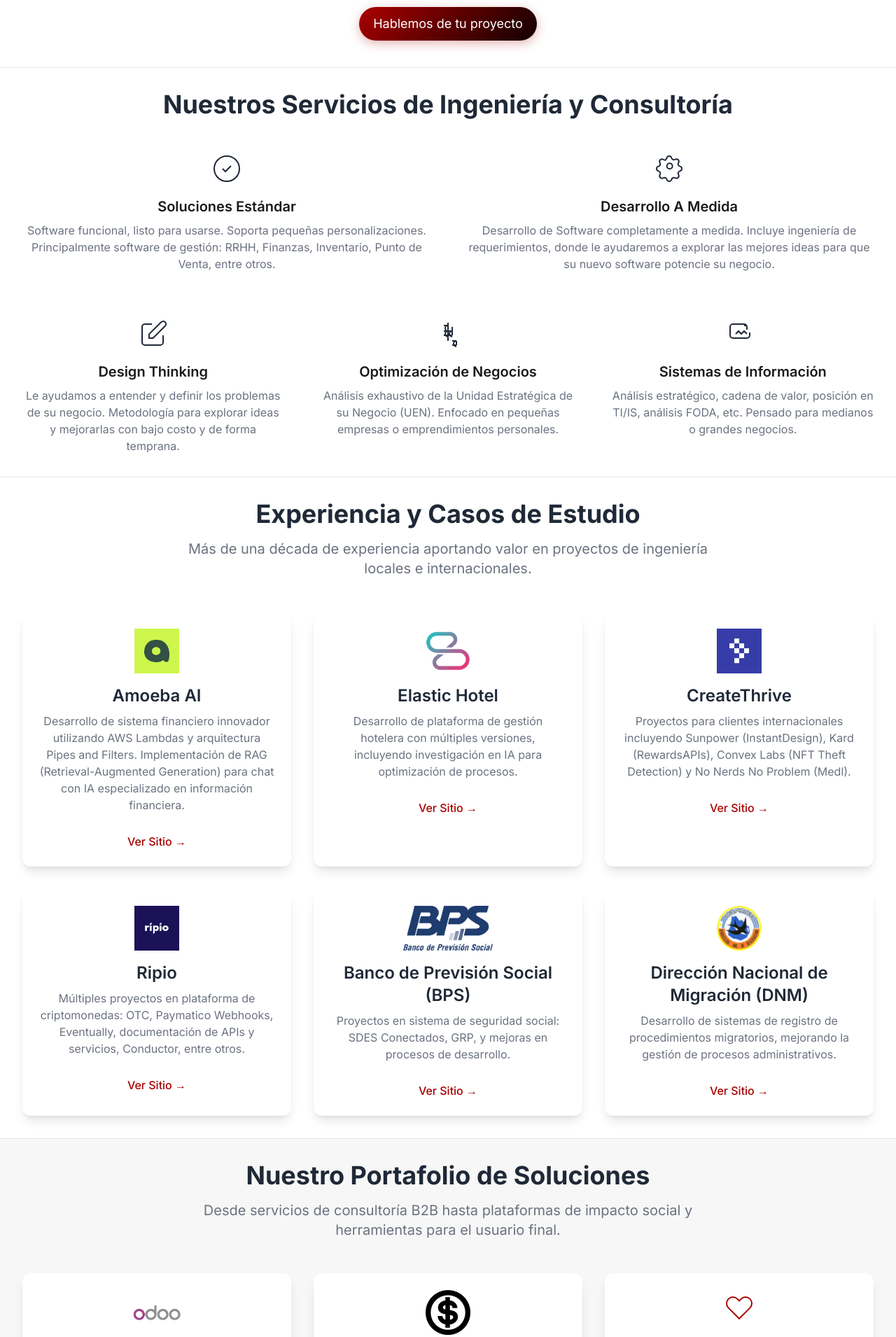
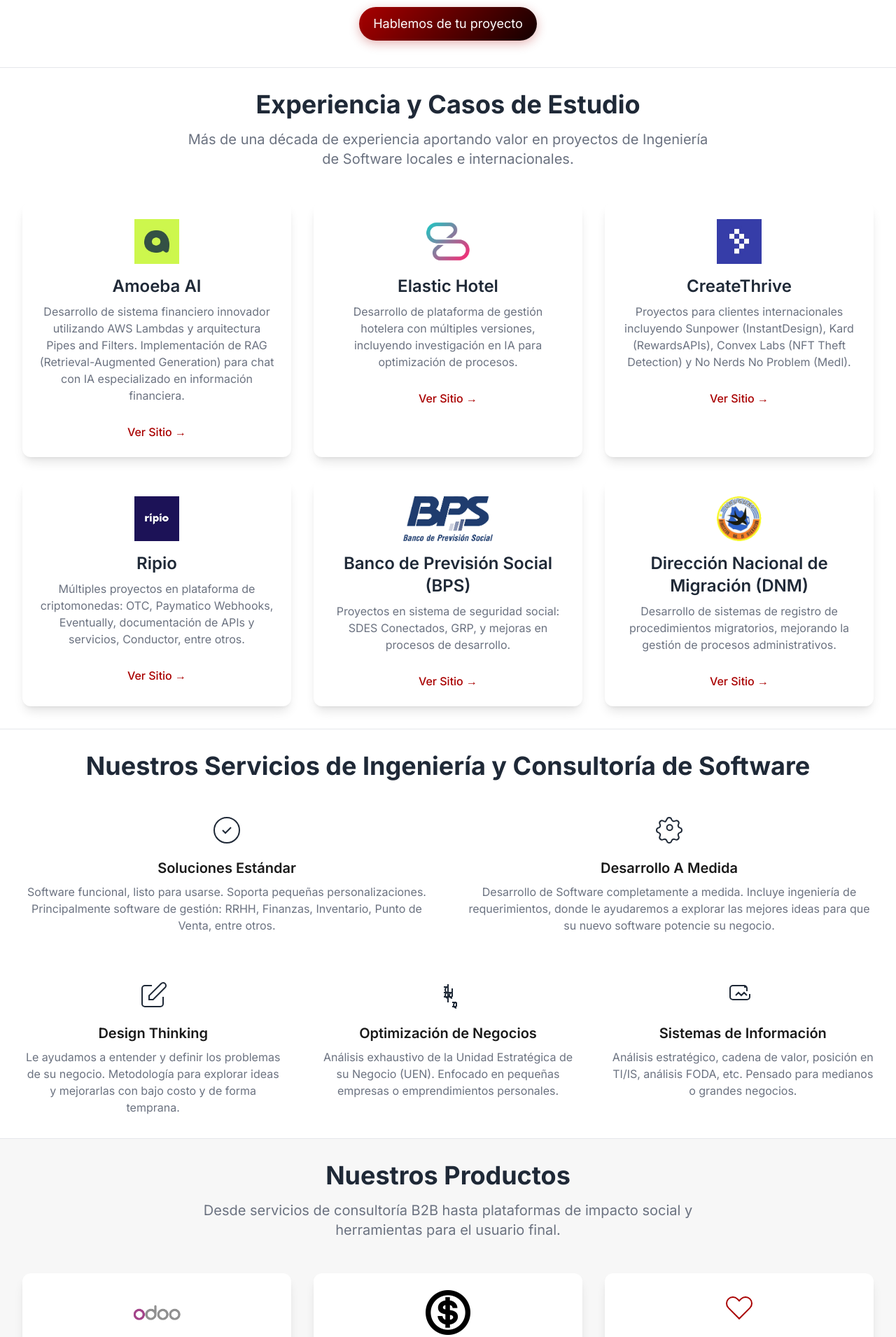
Before and after one commit to alvaroscelza/SkollARS, a React (Create React App) app: page / in a window 1280 px wide. Shown: the part 280-2190 px from the top of the page at 70% size. Built offline with nearby package versions, Linux system fonts and the light colour scheme; no server answers.

Commit message:
minor improvements

```diff
--- a/src/components/ClientProjects.js
+++ b/src/components/ClientProjects.js
@@ -56,7 +56,7 @@
             <div className="max-w-7xl mx-auto px-4 sm:px-6 lg:px-8 text-center">
                 <h2 className="text-4xl font-bold text-gray-800 mb-4">Experiencia y Casos de Estudio</h2>
                 <p className="text-xl text-gray-500 mb-12 max-w-3xl mx-auto">
-                    Más de una década de experiencia aportando valor en proyectos de ingeniería locales e internacionales.
+                    Más de una década de experiencia aportando valor en proyectos de Ingeniería de Software locales e internacionales.
                 </p>
                 <div className="grid grid-cols-1 md:grid-cols-3 gap-8">
                     {clientProjects.map((project, index) => (
--- a/src/components/Header.js
+++ b/src/components/Header.js
@@ -10,6 +10,7 @@
                 </Link>
                 <div className="hidden md:flex space-x-8 items-center text-gray-600 font-medium">
                     <Link to="/#home" className="hover:text-skollars-accent transition duration-150">Home</Link>
+                    <Link to="/#servicios" className="hover:text-skollars-accent transition duration-150">Servicios</Link>
                     <div className="relative dropdown">
                         <button className="hover:text-skollars-accent transition duration-150 p-2 focus:outline-none">
                             Productos
--- a/src/components/Portfolio.js
+++ b/src/components/Portfolio.js
@@ -27,7 +27,7 @@
     return (
         <Section id="productos" backgroundColor="gray">
             <div className="max-w-7xl mx-auto px-4 sm:px-6 lg:px-8 text-center">
-                <h2 className="text-4xl font-bold text-gray-800 mb-4">Nuestro Portafolio de Soluciones</h2>
+                <h2 className="text-4xl font-bold text-gray-800 mb-4">Nuestros Productos</h2>
                 <p className="text-xl text-gray-500 mb-12 max-w-3xl mx-auto">
                     Desde servicios de consultoría B2B hasta plataformas de impacto social y herramientas para el usuario final.
                 </p>
--- a/src/pages/Home.js
+++ b/src/pages/Home.js
@@ -56,9 +56,10 @@
                     <a href="#contacto" className="btn-primary-gradient text-lg">Hablemos de tu proyecto</a>
                 </div>
             </main>
+            <ClientProjects />
             <Section id="servicios" backgroundColor="white">
                 <div className="max-w-7xl mx-auto px-4 sm:px-6 lg:px-8">
-                    <h2 className="text-4xl font-bold text-gray-800 mb-12 text-center">Nuestros Servicios de Ingeniería y Consultoría</h2>
+                    <h2 className="text-4xl font-bold text-gray-800 mb-12 text-center">Nuestros Servicios de Ingeniería y Consultoría de Software</h2>
                     <div className="grid grid-cols-1 md:grid-cols-2 gap-12 text-center mb-16">
                         {services.map((service, index) => (
                             <ServiceCard key={index} icon={service.icon} title={service.title} description={service.description} />
@@ -71,7 +72,6 @@
                     </div>
                 </div>
             </Section>
-            <ClientProjects />
             <Portfolio />
             <ContactFormSection />
         </>
```
